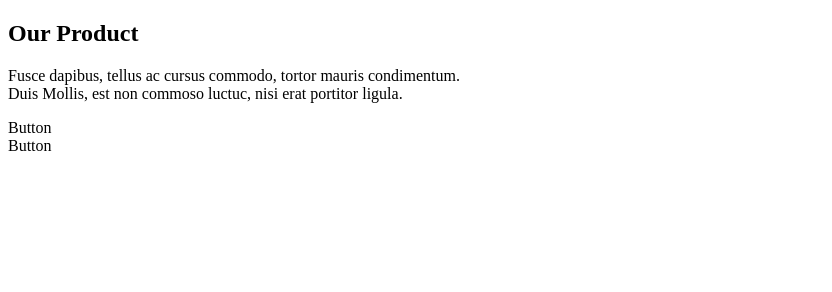
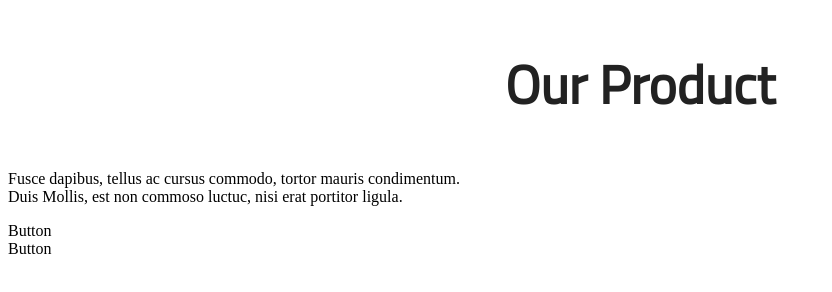
Before and after one commit to rkanil/Hackathon1, a plain HTML site: page features.html in a window 1280 px wide. Shown: the whole page, without its empty margins (0-832 px from the left). Drawn offline with Linux system fonts and the light colour scheme.

Commit message:
Add features.css and google font stylesheet to html Style h2

```diff
--- a/features.css
+++ b/features.css
@@ -0,0 +1,7 @@
+h2 {
+    font-family: 'Titillium Web', sans-serif;
+    font-weight: bold;
+    color: #222222;
+    font-size: 40pt;
+    text-align: center;
+}
--- a/features.html
+++ b/features.html
@@ -12,6 +12,8 @@
     <title></title>
     <meta name="description" content="">
     <meta name="viewport" content="width=device-width, initial-scale=1">
+    <link href="features.css" rel="stylesheet">
+    <link href="https://fonts.googleapis.com/css?family=Titillium+Web" rel="stylesheet">
 </head>
 
 <body>
```
